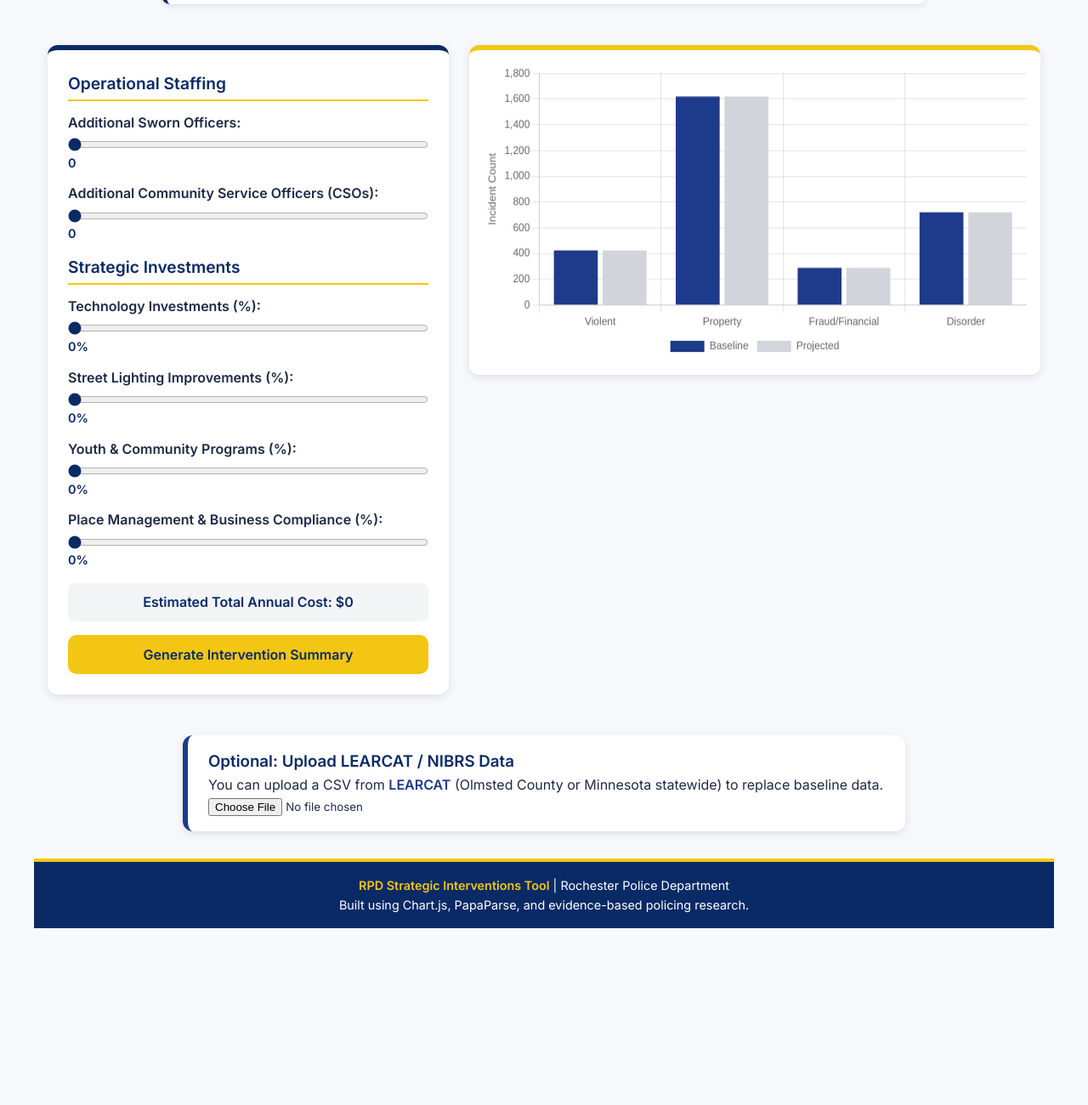
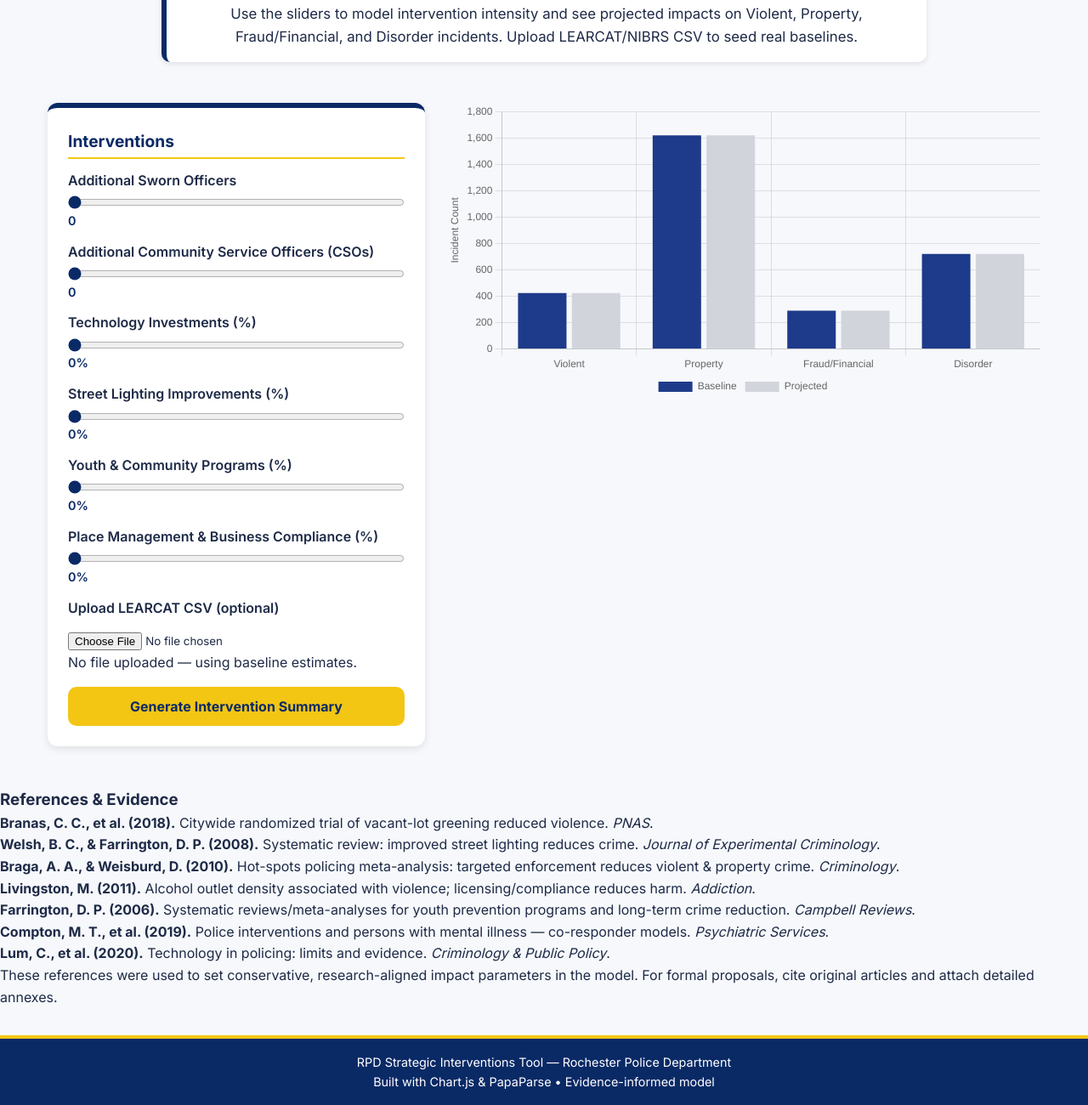
Before and after one commit to Jeff50711/rochester-safe-communities-simulator, a plain HTML site: page index.html in a window 1280 px wide. Shown: the part 269-1569 px from the top of the page at 85% size. Before the commit the page ends 1361 px from the top, so only its background shows below. Drawn offline with nearby package versions, Linux system fonts and the light colour scheme.

Commit message:
Update index.html

```diff
--- a/index.html
+++ b/index.html
@@ -1,100 +1,120 @@
 <!DOCTYPE html>
 <html lang="en">
 <head>
-  <meta charset="UTF-8" />
-  <meta name="viewport" content="width=device-width, initial-scale=1.0" />
+  <meta charset="utf-8" />
+  <meta name="viewport" content="width=device-width,initial-scale=1" />
   <title>RPD Strategic Interventions Tool</title>
 
-  <!-- Fonts & Styles -->
-  <link href="https://fonts.googleapis.com/css2?family=Inter:wght@400;600&display=swap" rel="stylesheet" />
+  <!-- Fonts -->
+  <link href="https://fonts.googleapis.com/css2?family=Inter:wght@400;600;700&display=swap" rel="stylesheet">
+
+  <!-- Styles -->
   <link rel="stylesheet" href="style.css" />
+
+  <!-- Libraries -->
   <script src="https://cdn.jsdelivr.net/npm/chart.js"></script>
   <script src="https://cdn.jsdelivr.net/npm/papaparse@5.4.1/papaparse.min.js"></script>
 </head>
-
 <body>
   <header class="rpd-header">
-    <h1>RPD Strategic Interventions Tool</h1>
-    <h2>Evidence-Based Policing Impact Model</h2>
+    <div class="container">
+      <div class="title-area">
+        <h1>RPD Strategic Interventions Tool</h1>
+        <p class="subtitle">Evidence-based simulation for Rochester, MN — baseline: LEARCAT/NIBRS-estimated data</p>
+      </div>
+      <div class="summary">
+        <div class="summary-card">
+          <div class="card-label">Estimated Cost</div>
+          <div id="cost-estimate" class="card-value">$0</div>
+        </div>
+        <div class="summary-card">
+          <div class="card-label">Projected Reduction</div>
+          <div id="proj-reduction" class="card-value">0%</div>
+        </div>
+      </div>
+    </div>
   </header>
 
-  <main>
+  <main class="main">
     <section class="intro">
       <p>
-        This tool allows the Rochester Police Department and city leaders to visualize the projected impact of key
-        strategic interventions on violent crime, property crime, fraud, and disorder.
-        Adjust the sliders to simulate investment levels, informed by peer-reviewed research and national data.
+        Use the sliders to model intervention intensity and see projected impacts on Violent, Property,
+        Fraud/Financial, and Disorder incidents. Upload LEARCAT/NIBRS CSV to seed real baselines.
       </p>
     </section>
 
     <section class="dashboard">
-      <div class="controls">
-        <h3>Operational Staffing</h3>
-        <label for="staffing">
-          Additional Sworn Officers:
-          <input type="range" id="staffing" min="0" max="20" value="0" step="1" />
-          <span id="staffing-value"></span>
+      <aside class="controls">
+        <h3>Interventions</h3>
+
+        <label>Additional Sworn Officers
+          <input id="staffing" type="range" min="0" max="20" value="0" />
+          <span id="staffing-value" class="val">0</span>
         </label>
 
-        <label for="cso">
-          Additional Community Service Officers (CSOs):
-          <input type="range" id="cso" min="0" max="15" value="0" step="1" />
-          <span id="cso-value"></span>
+        <label>Additional Community Service Officers (CSOs)
+          <input id="cso" type="range" min="0" max="15" value="0" />
+          <span id="cso-value" class="val">0</span>
         </label>
 
-        <h3>Strategic Investments</h3>
-        <label for="tech">
-          Technology Investments (%):
-          <input type="range" id="tech" min="0" max="100" value="0" step="5" />
-          <span id="tech-value"></span>
+        <label>Technology Investments (%)
+          <input id="tech" type="range" min="0" max="100" value="0" step="5" />
+          <span id="tech-value" class="val">0%</span>
         </label>
 
-        <label for="lighting">
-          Street Lighting Improvements (%):
-          <input type="range" id="lighting" min="0" max="100" value="0" step="5" />
-          <span id="lighting-value"></span>
+        <label>Street Lighting Improvements (%)
+          <input id="lighting" type="range" min="0" max="100" value="0" step="5" />
+          <span id="lighting-value" class="val">0%</span>
         </label>
 
-        <label for="youth">
-          Youth & Community Programs (%):
-          <input type="range" id="youth" min="0" max="100" value="0" step="5" />
-          <span id="youth-value"></span>
+        <label>Youth & Community Programs (%)
+          <input id="youth" type="range" min="0" max="100" value="0" step="5" />
+          <span id="youth-value" class="val">0%</span>
         </label>
 
-        <label for="place">
-          Place Management & Business Compliance (%):
-          <input type="range" id="place" min="0" max="100" value="0" step="5" />
-          <span id="place-value"></span>
+        <label>Place Management & Business Compliance (%)
+          <input id="place" type="range" min="0" max="100" value="0" step="5" />
+          <span id="place-value" class="val">0%</span>
         </label>
 
-        <div id="cost-estimate" class="cost"></div>
+        <div class="file-row">
+          <label class="file-label">Upload LEARCAT CSV (optional)</label>
+          <input id="learcatUpload" type="file" accept=".csv" />
+          <div id="learnote" class="note">No file uploaded — using baseline estimates.</div>
+        </div>
 
         <button id="generateBtn" class="generate-btn">Generate Intervention Summary</button>
-      </div>
+      </aside>
 
-      <div class="chart-container">
+      <section class="chart-panel">
         <canvas id="crimeChart"></canvas>
-      </div>
+      </section>
     </section>
 
-    <section class="learcat">
-      <h3>Optional: Upload LEARCAT / NIBRS Data</h3>
-      <p>
-        You can upload a CSV from <a href="https://learcat.bjs.ojp.gov/" target="_blank">LEARCAT</a> (Olmsted County or Minnesota statewide) to replace baseline data.
-      </p>
-      <input type="file" id="learcatUpload" accept=".csv" />
-      <div id="learnote"></div>
+    <!-- References (Option B: fully visible, styled) -->
+    <section class="references">
+      <h3>References & Evidence</h3>
+      <ul>
+        <li><strong>Branas, C. C., et al. (2018).</strong> Citywide randomized trial of vacant-lot greening reduced violence. <em>PNAS</em>.</li>
+        <li><strong>Welsh, B. C., & Farrington, D. P. (2008).</strong> Systematic review: improved street lighting reduces crime. <em>Journal of Experimental Criminology</em>.</li>
+        <li><strong>Braga, A. A., & Weisburd, D. (2010).</strong> Hot-spots policing meta-analysis: targeted enforcement reduces violent & property crime. <em>Criminology</em>.</li>
+        <li><strong>Livingston, M. (2011).</strong> Alcohol outlet density associated with violence; licensing/compliance reduces harm. <em>Addiction</em>.</li>
+        <li><strong>Farrington, D. P. (2006).</strong> Systematic reviews/meta-analyses for youth prevention programs and long-term crime reduction. <em>Campbell Reviews</em>.</li>
+        <li><strong>Compton, M. T., et al. (2019).</strong> Police interventions and persons with mental illness — co-responder models. <em>Psychiatric Services</em>.</li>
+        <li><strong>Lum, C., et al. (2020).</strong> Technology in policing: limits and evidence. <em>Criminology & Public Policy</em>.</li>
+      </ul>
+      <p class="ref-note">These references were used to set conservative, research-aligned impact parameters in the model. For formal proposals, cite original articles and attach detailed annexes.</p>
     </section>
-
-    <footer class="rpd-footer">
-      <p>
-        <strong>RPD Strategic Interventions Tool</strong> | Rochester Police Department
-        <br />
-        Built using Chart.js, PapaParse, and evidence-based policing research.
-      </p>
-    </footer>
   </main>
 
+  <footer class="rpd-footer">
+    <div class="container">
+      <div>RPD Strategic Interventions Tool — Rochester Police Department</div>
+      <div class="small">Built with Chart.js & PapaParse • Evidence-informed model</div>
+    </div>
+  </footer>
+
+  <!-- App script -->
   <script src="script.js"></script>
 </body>
 </html>
```
